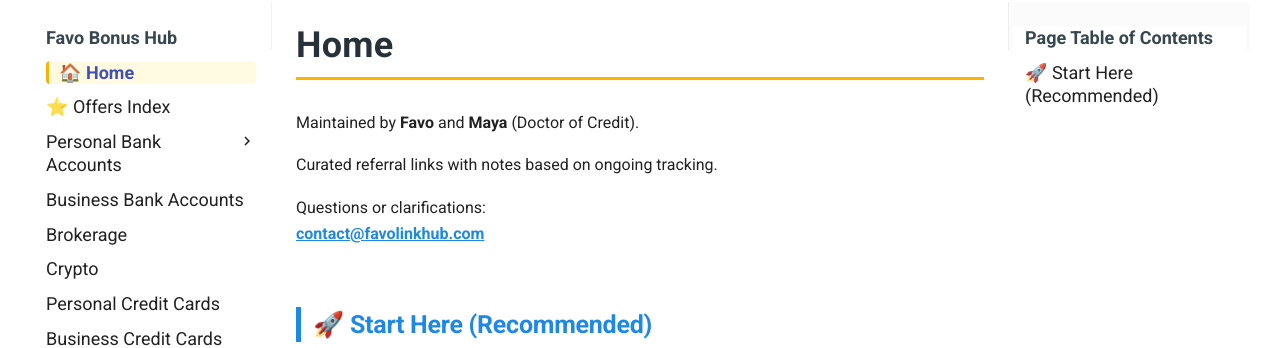
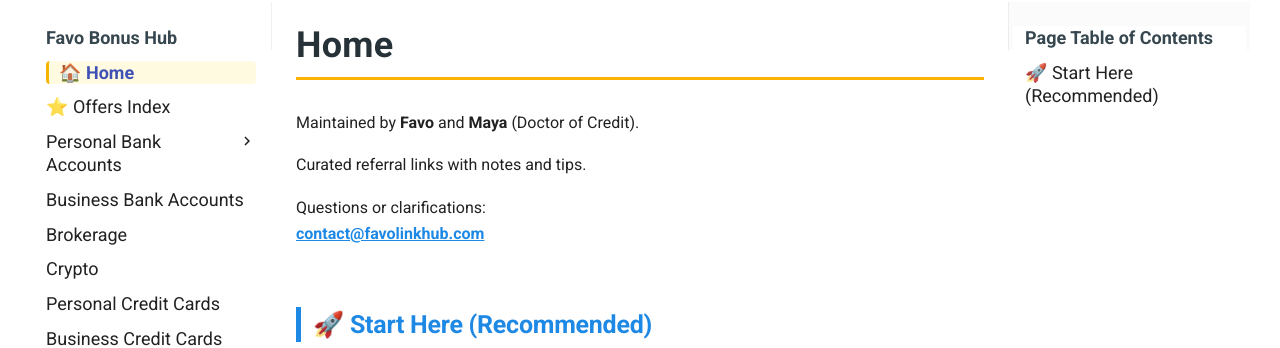
Before and after one commit to whispersofzephyr/favolinkhub-site, an MkDocs documentation site: the page built from docs/index.md, in a window 1280 px wide. Shown: the part 178-526 px from the top of the page. Built offline with MkDocs 1.6.1 and Material for MkDocs 9.7.7, drawn with Linux system fonts in a browser that asks for light colours.

Commit message:
Update index.md

```diff
--- a/docs/index.md
+++ b/docs/index.md
@@ -2,7 +2,7 @@
 
 Maintained by **Favo** and **Maya** (Doctor of Credit).
 
-Curated referral links with notes based on ongoing tracking.
+Curated referral links with notes and tips.
 
 Questions or clarifications:
 [**contact@favolinkhub.com**](mailto:contact@favolinkhub.com)
```
